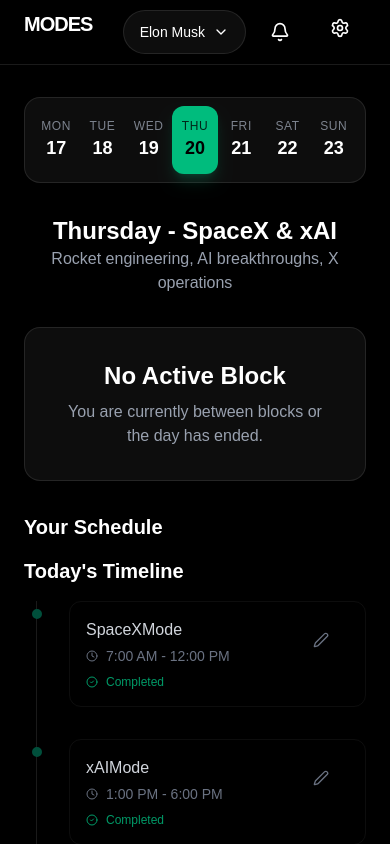
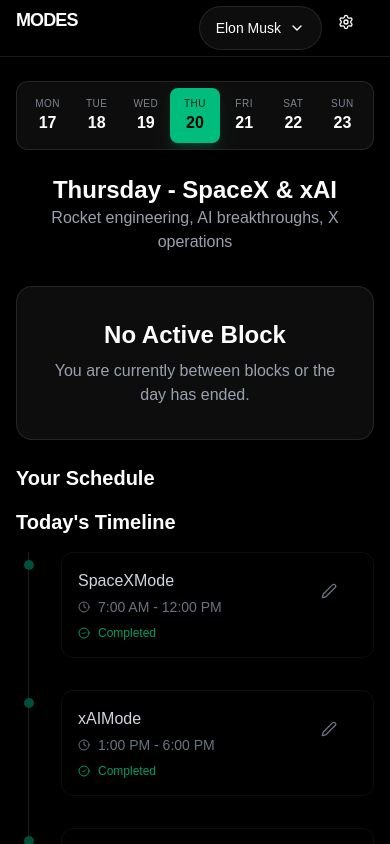
Before and after one commit to Garthbid/modes, a Next.js app: page /dashboard in a window 390 px wide. Shown: the top 844 px of the page. Built offline with nearby package versions, Linux system fonts and the light colour scheme.

Commit message:
Fix mobile responsiveness across all pages

```diff
--- a/app/dashboard/page.tsx
+++ b/app/dashboard/page.tsx
@@ -403,13 +403,13 @@
         <div className="min-h-screen bg-black text-white pb-20 relative">
             {/* Header */}
             <header className="border-b border-white/10 bg-black/50 backdrop-blur-md sticky top-0 z-20">
-                <div className="container mx-auto px-6 h-16 flex items-center justify-between">
-                    <div className="font-bold text-xl tracking-tighter flex items-center gap-2">
+                <div className="container mx-auto px-4 sm:px-6 h-14 sm:h-16 flex items-center justify-between">
+                    <div className="font-bold text-lg sm:text-xl tracking-tighter flex items-center gap-2">
                         <Link href="/modes" className="hover:opacity-80 transition-opacity">
                             MODES
                         </Link>
                         {stats.points > 0 && (
-                            <div className="flex items-center gap-3 ml-4 text-sm font-normal bg-white/5 px-3 py-1 rounded-full border border-white/10">
+                            <div className="hidden sm:flex items-center gap-3 ml-4 text-xs sm:text-sm font-normal bg-white/5 px-2 sm:px-3 py-1 rounded-full border border-white/10">
                                 <div className="flex items-center gap-1 text-yellow-400">
                                     <Trophy className="w-3 h-3" />
                                     <span>{stats.points}</span>
@@ -422,7 +422,7 @@
                             </div>
                         )}
                     </div>
-                    <div className="flex items-center gap-4">
+                    <div className="flex items-center gap-2 sm:gap-4">
                         <ModeSwitcher
                             currentFounderId={selectedFounderId}
                             onSwitch={handleModeSwitch}
@@ -441,19 +441,19 @@
                                 ))}
                             </select>
                         </div>
-                        <button className="p-2 hover:bg-white/10 rounded-lg transition-colors">
+                        <button className="p-2 hover:bg-white/10 rounded-lg transition-colors hidden sm:block">
                             <Bell className="w-5 h-5" />
                         </button>
                         <Link href="/settings" className="p-2 hover:bg-white/10 rounded-lg transition-colors">
-                            <Settings className="w-5 h-5" />
+                            <Settings className="w-4 h-4 sm:w-5 sm:h-5" />
                         </Link>
                     </div>
                 </div>
             </header>
 
-            <main className="container mx-auto px-6 py-8 space-y-8">
+            <main className="container mx-auto px-4 sm:px-6 py-6 sm:py-8 space-y-6 sm:space-y-8">
                 {/* Day Selector */}
-                <div className="flex items-center justify-between bg-white/5 border border-white/10 rounded-2xl p-2">
+                <div className="flex items-center justify-between bg-white/5 border border-white/10 rounded-xl sm:rounded-2xl p-1.5 sm:p-2 overflow-x-auto no-scrollbar">
                     {weekDates.map((date) => {
                         const isSelected = isSameDay(date, selectedDate);
                         const isCurrentDay = isToday(date);
@@ -461,15 +461,15 @@
                             <button
                                 key={date.toISOString()}
                                 onClick={() => setSelectedDate(date)}
-                                className={`flex-1 flex flex-col items-center justify-center py-3 rounded-xl transition-all ${isSelected
+                                className={`flex-1 min-w-[50px] sm:min-w-0 flex flex-col items-center justify-center py-2 sm:py-3 rounded-lg sm:rounded-xl transition-all ${isSelected
                                     ? 'bg-emerald-500 text-black shadow-lg shadow-emerald-500/20'
                                     : 'hover:bg-white/5 text-gray-400 hover:text-white'
                                     }`}
                             >
-                                <span className="text-xs font-medium uppercase tracking-wider opacity-80">
+                                <span className="text-[10px] sm:text-xs font-medium uppercase tracking-wider opacity-80">
                                     {format(date, 'EEE')}
                                 </span>
-                                <span className={`text-lg font-bold ${isSelected ? 'text-black' : isCurrentDay ? 'text-emerald-400' : 'text-white'}`}>
+                                <span className={`text-base sm:text-lg font-bold ${isSelected ? 'text-black' : isCurrentDay ? 'text-emerald-400' : 'text-white'}`}>
                                     {format(date, 'd')}
                                 </span>
                             </button>
--- a/app/modes/[id]/page.tsx
+++ b/app/modes/[id]/page.tsx
@@ -108,34 +108,34 @@
     return (
         <div className="min-h-screen bg-black text-white">
             {/* Hero Section */}
-            <div className="relative h-[40vh] w-full overflow-hidden">
+            <div className="relative min-h-[30vh] md:h-[40vh] w-full overflow-hidden">
                 <div className="absolute inset-0 bg-gradient-to-b from-emerald-900/20 to-black z-10" />
                 <div className="absolute inset-0 bg-[url('/grid.svg')] opacity-20" />
 
-                <div className="container mx-auto px-6 h-full flex flex-col justify-end pb-12 relative z-20">
-                    <Link href="/modes" className="inline-flex items-center text-gray-400 hover:text-white mb-8 transition-colors">
+                <div className="container mx-auto px-4 sm:px-6 h-full flex flex-col justify-end pb-8 md:pb-12 relative z-20">
+                    <Link href="/modes" className="inline-flex items-center text-gray-400 hover:text-white mb-6 md:mb-8 transition-colors text-sm md:text-base">
                         <ArrowLeft className="w-4 h-4 mr-2" /> Back to Marketplace
                     </Link>
 
-                    <h1 className="text-5xl md:text-7xl font-bold mb-4 tracking-tight">{founder.display_name}</h1>
-                    <p className="text-xl text-gray-300 max-w-2xl leading-relaxed">{founder.bio}</p>
+                    <h1 className="text-3xl sm:text-4xl md:text-5xl lg:text-7xl font-bold mb-3 md:mb-4 tracking-tight">{founder.display_name}</h1>
+                    <p className="text-base sm:text-lg md:text-xl text-gray-300 max-w-2xl leading-relaxed">{founder.bio}</p>
                 </div>
             </div>
 
-            <div className="container mx-auto px-6 py-12">
-                <div className="grid lg:grid-cols-3 gap-12">
+            <div className="container mx-auto px-4 sm:px-6 py-8 md:py-12">
+                <div className="grid lg:grid-cols-3 gap-8 lg:gap-12">
                     {/* Left Column: Schedule */}
-                    <div className="lg:col-span-2 space-y-8">
+                    <div className="lg:col-span-2 space-y-6 md:space-y-8">
 
                         {/* Day Tabs */}
-                        <div className="flex items-center gap-2 overflow-x-auto pb-4 no-scrollbar">
+                        <div className="flex items-center gap-2 overflow-x-auto pb-4 no-scrollbar -mx-4 px-4 sm:mx-0 sm:px-0">
                             {DAYS.map((day) => {
                                 const isSelected = selectedDay === day;
                                 return (
                                     <button
                                         key={day}
                                         onClick={() => setSelectedDay(day)}
-                                        className={`px-4 py-2 rounded-full text-sm font-medium transition-all whitespace-nowrap ${isSelected
+                                        className={`px-3 sm:px-4 py-2 rounded-full text-xs sm:text-sm font-medium transition-all whitespace-nowrap flex-shrink-0 ${isSelected
                                             ? 'bg-emerald-500 text-black'
                                             : 'bg-white/5 text-gray-400 hover:bg-white/10 hover:text-white'
                                             }`}
@@ -180,37 +180,38 @@
 
                     {/* Right Column: Action Card */}
                     <div className="lg:col-span-1">
-                        <div className="sticky top-24 bg-white/5 border border-white/10 rounded-3xl p-8 space-y-8 backdrop-blur-xl">
+                        <div className="lg:sticky lg:top-24 bg-white/5 border border-white/10 rounded-2xl md:rounded-3xl p-6 md:p-8 space-y-6 md:space-y-8 backdrop-blur-xl">
                             <div>
-                                <h3 className="text-xl font-bold mb-2">Enter {founder.display_name.split(' ')[0]} Mode</h3>
-                                <p className="text-gray-400 text-sm">
+                                <h3 className="text-lg md:text-xl font-bold mb-2">Enter {founder.display_name.split(' ')[0]} Mode</h3>
+                                <p className="text-gray-400 text-sm leading-relaxed">
                                     Adopt this schedule immediately. Your dashboard will be updated to track this routine for today.
                                 </p>
                             </div>
 
-                            <div className="space-y-4">
+                            <div className="space-y-3 md:space-y-4">
                                 <div className="flex items-center gap-3 text-sm text-gray-300">
-                                    <Check className="w-5 h-5 text-emerald-500" />
+                                    <Check className="w-5 h-5 text-emerald-500 flex-shrink-0" />
                                     <span>Full daily schedule</span>
                                 </div>
                                 <div className="flex items-center gap-3 text-sm text-gray-300">
-                                    <Check className="w-5 h-5 text-emerald-500" />
+                                    <Check className="w-5 h-5 text-emerald-500 flex-shrink-0" />
                                     <span>Specific instructions per block</span>
                                 </div>
                                 <div className="flex items-center gap-3 text-sm text-gray-300">
-                                    <Check className="w-5 h-5 text-emerald-500" />
+                                    <Check className="w-5 h-5 text-emerald-500 flex-shrink-0" />
                                     <span>Real-time tracking</span>
                                 </div>
                             </div>
 
                             <button
                                 onClick={handleEnterMode}
-                                className="w-full py-4 rounded-xl bg-emerald-500 text-black font-bold text-lg hover:bg-emerald-400 transition-all hover:scale-[1.02] flex items-center justify-center gap-2 shadow-lg shadow-emerald-500/20"
+                                className="w-full py-3.5 md:py-4 rounded-xl bg-emerald-500 text-black font-bold text-base md:text-lg hover:bg-emerald-400 transition-all hover:scale-[1.02] flex items-center justify-center gap-2 shadow-lg shadow-emerald-500/20"
                             >
-                                <Play className="w-5 h-5 fill-current" /> Enter Mode
+                                <Play className="w-5 h-5 fill-current flex-shrink-0" />
+                                <span className="truncate">Enter Mode</span>
                             </button>
 
-                            <p className="text-xs text-center text-gray-500">
+                            <p className="text-xs text-center text-gray-500 leading-relaxed">
                                 You can switch back or change modes at any time.
                             </p>
                         </div>
```
